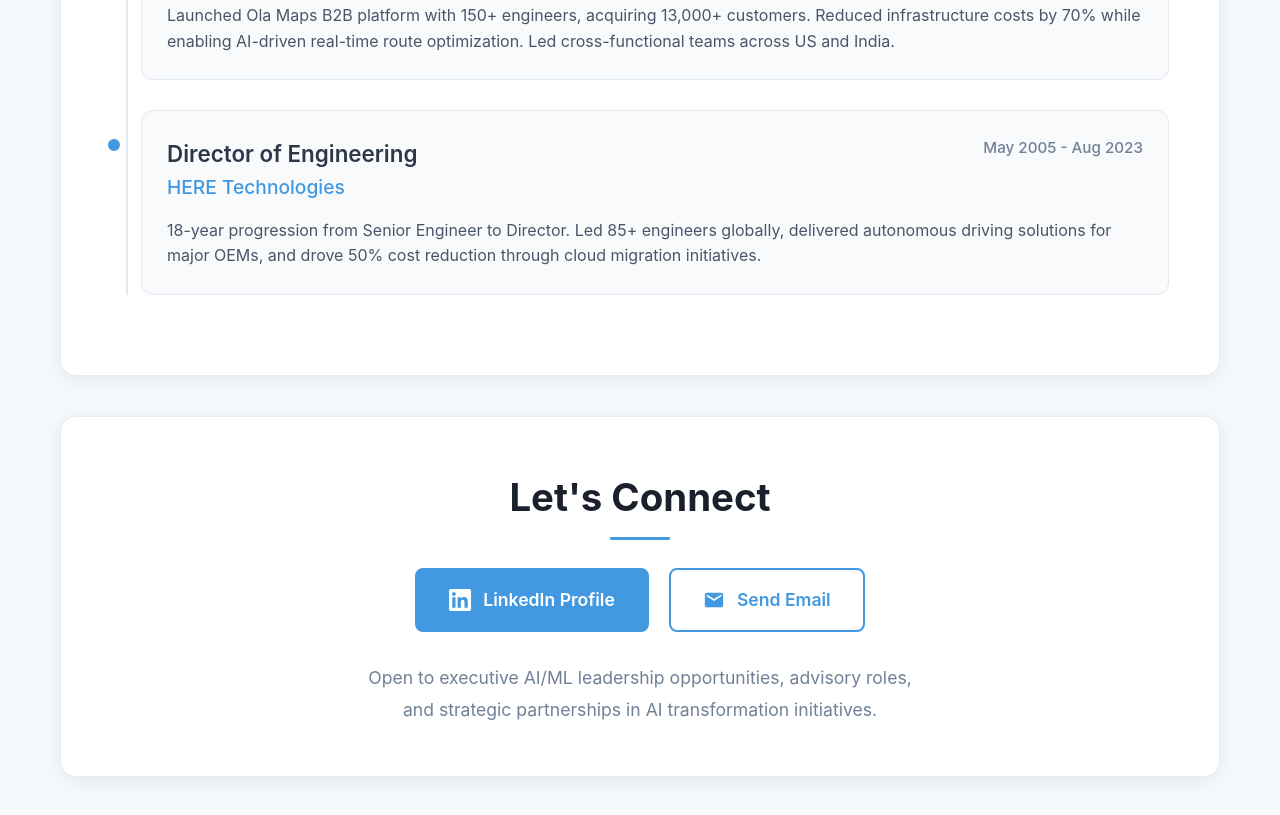
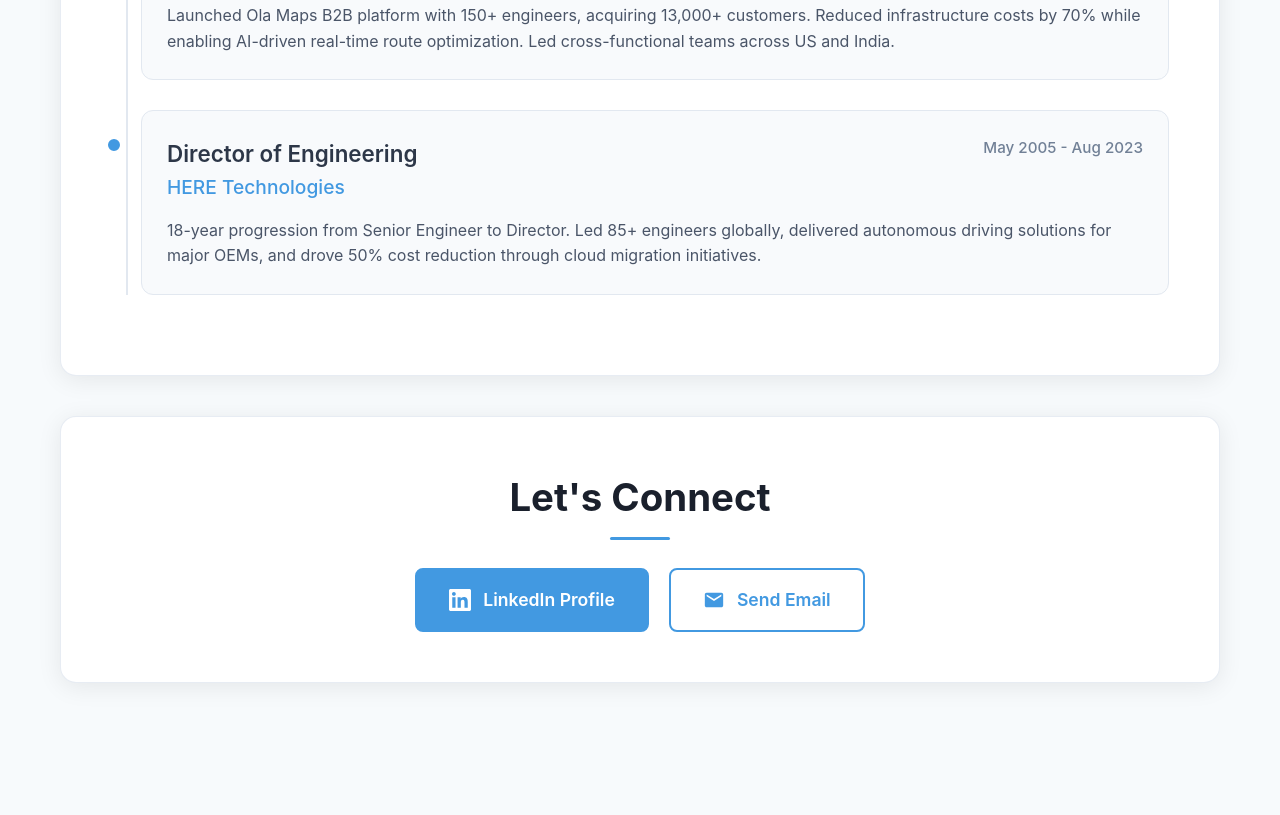
Before and after one commit to prasad-kavuri/portfolio-website, a plain HTML site: page index.html in a window 1280 px wide. Shown: the part 4340-5155 px from the top of the page. After the commit the page ends 5103 px from the top, so only its background shows below. Drawn offline with Linux system fonts and the light colour scheme.

Commit message:
New Updates in the connect section

```diff
--- a/index.html
+++ b/index.html
@@ -1047,12 +1047,6 @@
                     Send Email
                 </a>
             </div>
-            <div style="text-align: center; margin-top: 30px; color: #718096;">
-                <p style="font-size: 1.1rem; line-height: 1.8;">
-                    Open to executive AI/ML leadership opportunities, advisory roles,<br>
-                    and strategic partnerships in AI transformation initiatives.
-                </p>
-            </div>
         </div>
     </div>
 </body>
```
